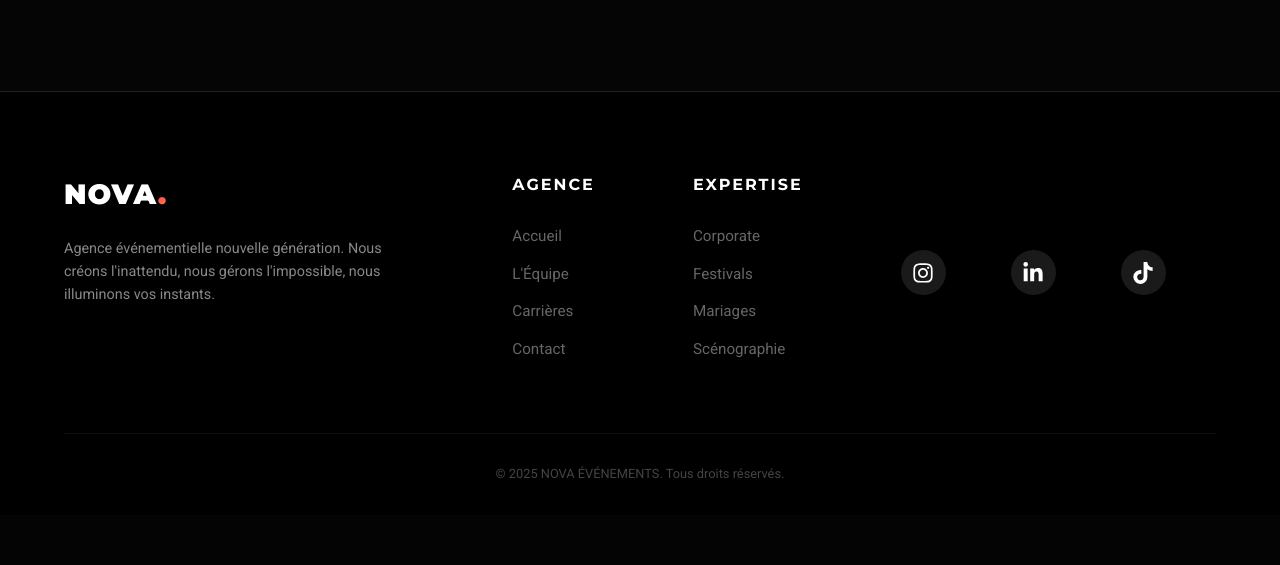
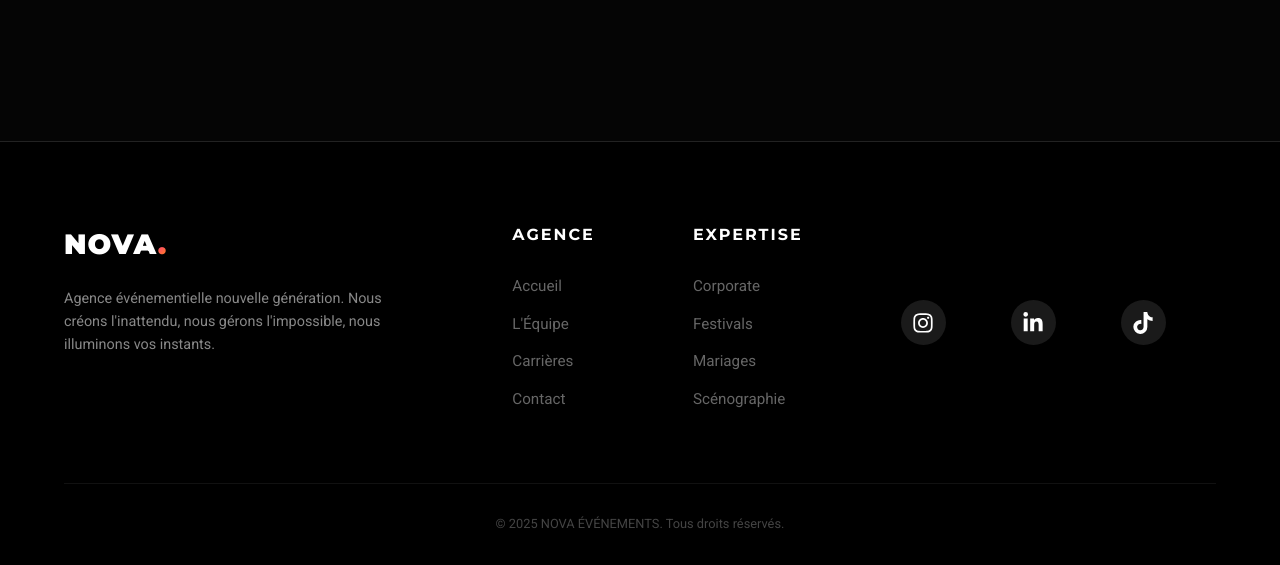
Before and after one commit to titouanrcd/evenementiel, a PHP site: template views/index.php in a window 1280 px wide. Shown: the part 3430-3995 px from the top of the page. Before the commit the page ends 3945 px from the top, so only its background shows below. Run offline with PHP 8.4, Linux system fonts and the light colour scheme; the template is opened without the code that fills it, so the values that code supplies are empty.

Commit message:
Css pour le footer

```diff
--- a/css/layout/footer.css
+++ b/css/layout/footer.css
@@ -5,7 +5,8 @@ footer {
   border-top: 1px solid #222;
   position: relative;
   z-index: 10;
-  margin-top: 50px;
+  margin-top: 100px;
+  clear: both;
 }
 .footer-content {
   display: flex;
--- a/css/sections/gallery.css
+++ b/css/sections/gallery.css
@@ -1,7 +1,7 @@
 /* --- 8. GALLERY SECTION --- */
 .gallery-section {
   padding: 80px 5%;
-  margin-bottom: 100px;
+  margin-bottom: 150px;
   position: relative;
   z-index: 1;
 }
```
